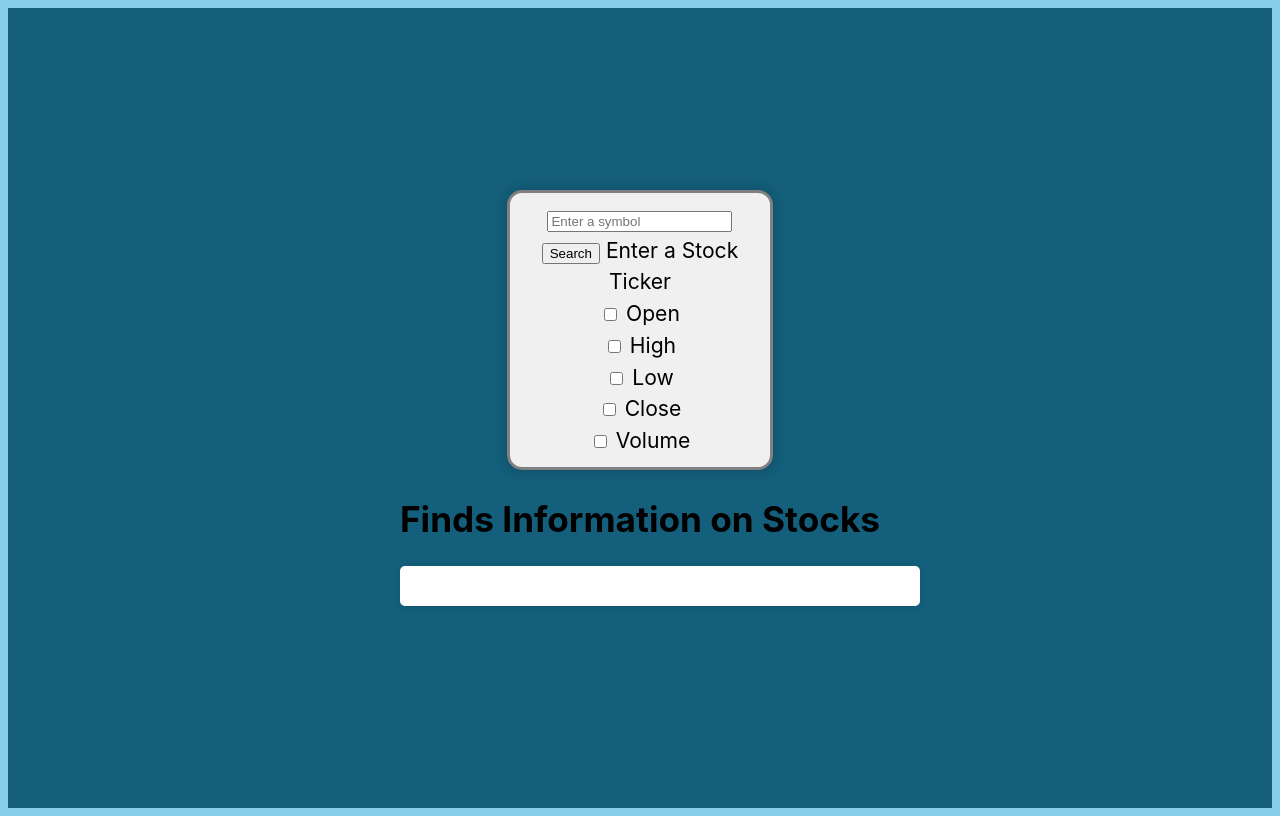
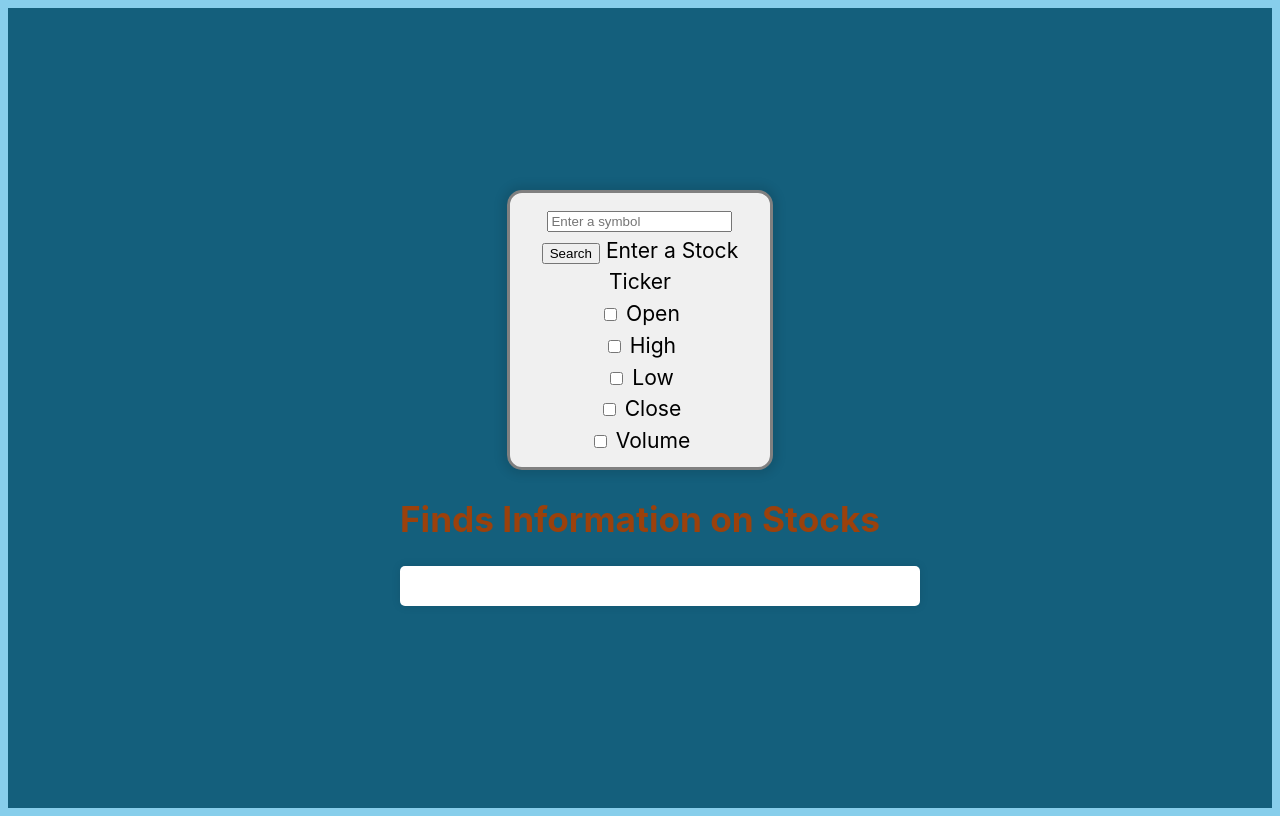
Before and after one commit to staten-island-tech/api-project-anthonyo-git, a website built with Vite: page vite-project/index.html in a window 1280 px wide. Built offline with nearby package versions, Linux system fonts and the light colour scheme.

Commit message:
CONTRASTTTTTTTTTTTTTT

```diff
--- a/vite-project/css/style.css
+++ b/vite-project/css/style.css
@@ -65,6 +65,6 @@ body {
 
  h1 {
   margin-bottom: 20px;
-  color: #000000;
+  color: #9b410c;
   text-align: center;
  }
```
